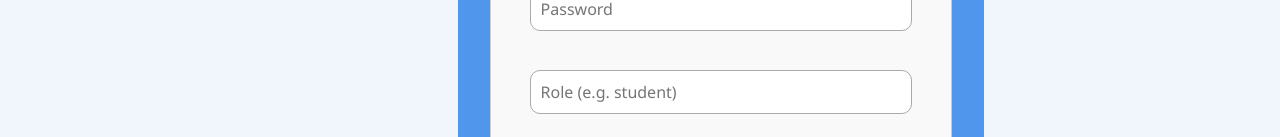
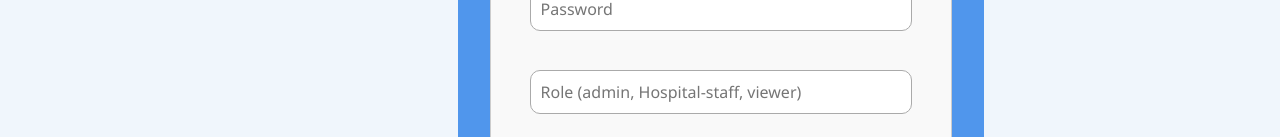
Before and after one commit to Ashi-Verma1758/CareFinder-frontend, a React (Vite) app: page /signup in a window 1280 px wide. Shown: the part 815-952 px from the top of the page. Built offline with nearby package versions, Linux system fonts and the light colour scheme; no server answers.

Commit message:
very minor change

```diff
--- a/src/Signup.jsx
+++ b/src/Signup.jsx
@@ -53,7 +53,7 @@ function Signup() {
         <input type="text" name="fullName" placeholder="Full Name" onChange={handleChange} required />
         <input type="email" name="email" placeholder="Email" onChange={handleChange} required />
         <input type="password" name="password" placeholder="Password" onChange={handleChange} required />
-        <input type="text" name="role" placeholder="Role (e.g. student)" onChange={handleChange} required />
+        <input type="text" name="role" placeholder="Role (admin, Hospital-staff, viewer)" onChange={handleChange} required />
 
         <button type="submit">Sign Up</button>
         <p>Already have an account? <a href="/login">Log in</a></p>
```
